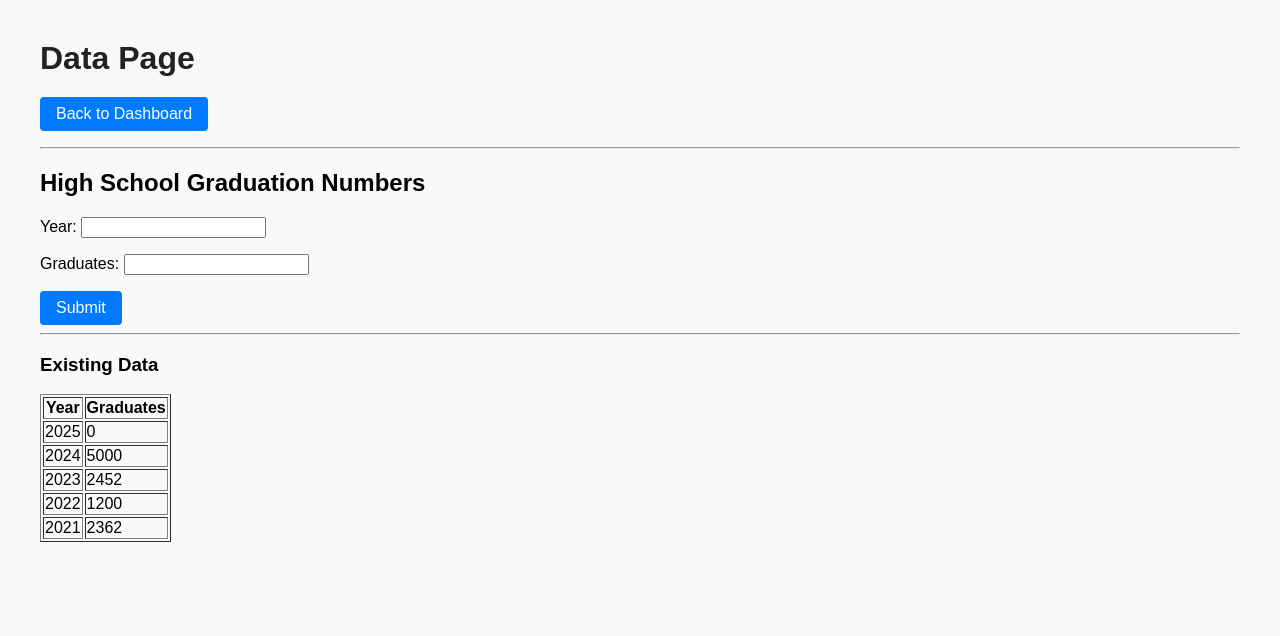
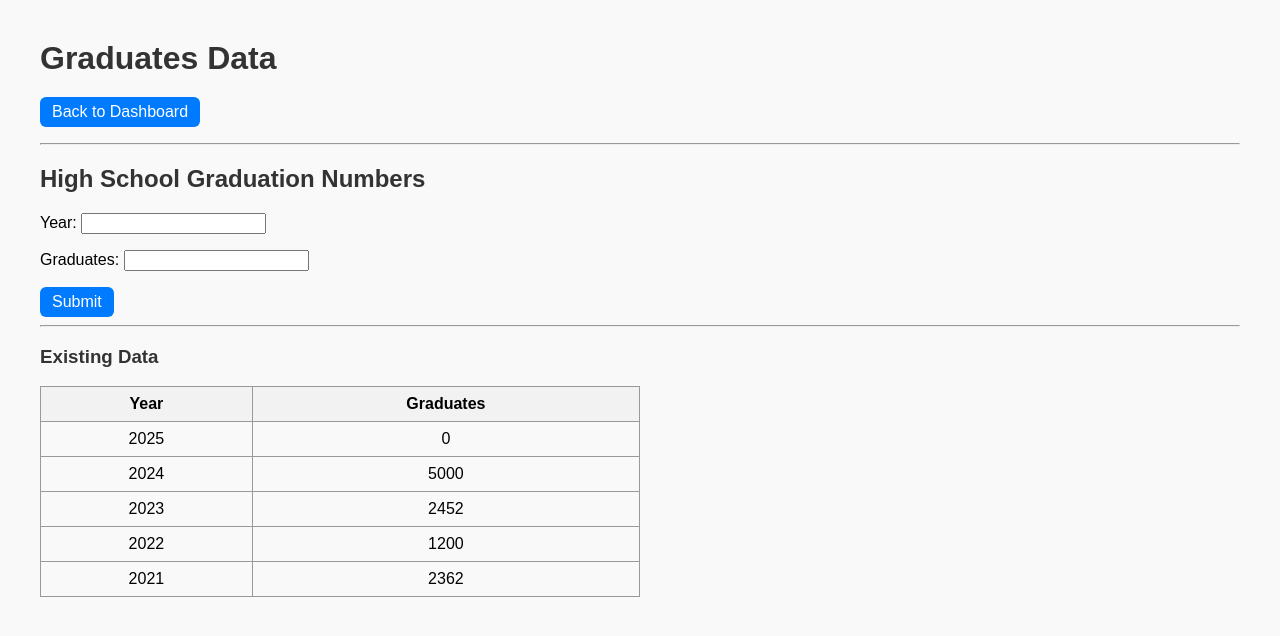
Before and after one commit to jaredkeeler2/470_Capstone, a Django app: page /graduates/ in a window 1280 px wide. Shown: the top 636 px of the page. Run offline with Django 5.2, Linux system fonts and the light colour scheme; data comes from the database, SQL or seed files in the repository; both versions use the stored data as it was after the commit.

Commit message:
Change Data page to Graduates Data and remove the up and down arrow for Years and Graduates input. Adding styling a little on the Graph.

```diff
--- a/main/templates/graduates.html
+++ b/main/templates/graduates.html
@@ -5,6 +5,59 @@
     <meta charset="utf-8">
     <title>Graduation Data</title>
     <link rel="stylesheet" href="{% static 'style.css' %}">
+
+    <style>
+        input[type=number]::-webkit-outer-spin-button,
+        input[type=number]::-webkit-inner-spin-button {
+            -webkit-appearance: none;
+            margin: 0;
+        }
+
+        /*For Firefox*/
+        input[type=number] {
+            -moz-appearance: textfield;
+        }
+
+        Optional styling for cleaner table/form appearance */
+        body {
+            font-family: Arial, sans-serif;
+            margin: 20px;
+        }
+
+        table {
+            border-collapse: collapse;
+            width: 50%;
+            margin-top: 10px;
+        }
+
+        th, td {
+            border: 1px solid #999;
+            padding: 8px;
+            text-align: center;
+        }
+
+        th {
+            background-color: #f2f2f2;
+        }
+
+        button {
+            padding: 6px 12px;
+            border-radius: 6px;
+            border: none;
+            background-color: #007BFF;
+            color: white;
+            cursor: pointer;
+        }
+
+        button:hover {
+            background-color: #0056b3;
+        }
+
+        h1, h2, h3 {
+            color: #333;
+        }
+    </style>
+
     <script>
         function promptGraduatePassword(event) {
             const password = prompt("Enter graduate submission password:");
@@ -19,10 +72,12 @@
 </head>
 
 <body>
-    <h1>Data Page</h1>
+    <h1>Graduates Data</h1>
+
     <p>
         <a href="/"><button>Back to Dashboard</button></a>
     </p>
+
     <hr>
 
     <h2>High School Graduation Numbers</h2>
@@ -41,15 +96,20 @@
     <hr>
 
     <h3>Existing Data</h3>
-    <table border="1">
-        <tr><th>Year</th><th>Graduates</th></tr>
+    <table>
+        <tr>
+            <th>Year</th>
+            <th>Graduates</th>
+        </tr>
         {% for entry in data %}
             <tr>
                 <td>{{ entry.year }}</td>
                 <td>{{ entry.graduates }}</td>
             </tr>
         {% empty %}
-            <tr><td colspan="2">No data yet.</td></tr>
+            <tr>
+                <td colspan="2">No data yet.</td>
+            </tr>
         {% endfor %}
     </table>
 </body>
```
Also changed, not shown: Capstone/urls.py (line endings or trailing spaces), db.sqlite3.
